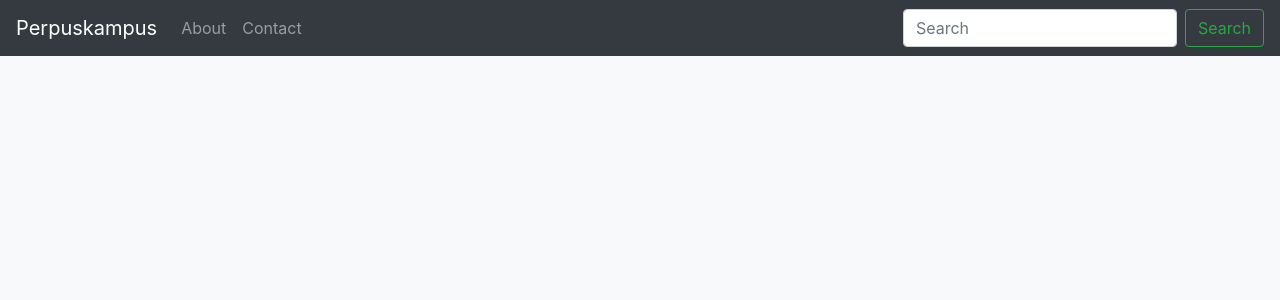
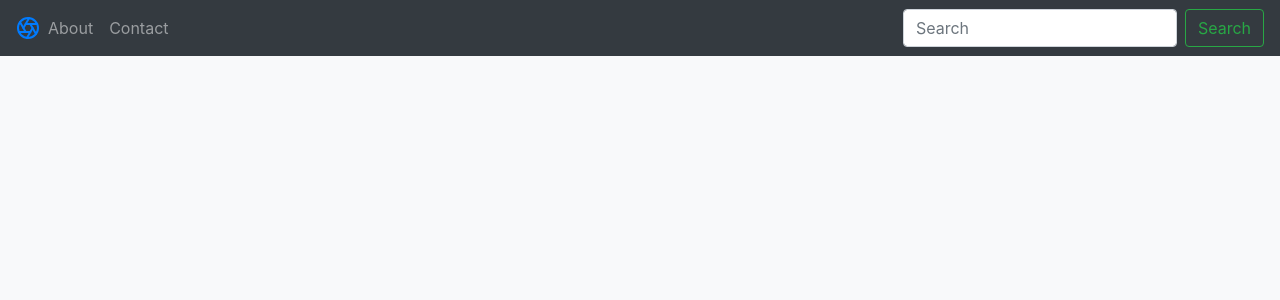
Before and after one commit to perpuskampus/perpuskampus.github.io, a Jekyll site: the page built from index.md, in a window 1280 px wide. Shown: the top 300 px of the page. Built offline with Jekyll 4.4.1, drawn with Linux system fonts in a browser that asks for light colours.

Commit message:
add logo

```diff
--- a/_includes/header.html
+++ b/_includes/header.html
@@ -1,5 +1,7 @@
 <nav class="navbar navbar-expand-md fixed-top navbar-dark bg-dark">
-    <a class="navbar-brand" href="#">{{ site.title }}</a>
+    <a class="py-2" href="#">
+        <svg xmlns="http://www.w3.org/2000/svg" width="24" height="24" viewBox="0 0 24 24" fill="none" stroke="currentColor" stroke-width="2" stroke-linecap="round" stroke-linejoin="round" class="d-block mx-auto"><circle cx="12" cy="12" r="10"></circle><line x1="14.31" y1="8" x2="20.05" y2="17.94"></line><line x1="9.69" y1="8" x2="21.17" y2="8"></line><line x1="7.38" y1="12" x2="13.12" y2="2.06"></line><line x1="9.69" y1="16" x2="3.95" y2="6.06"></line><line x1="14.31" y1="16" x2="2.83" y2="16"></line><line x1="16.62" y1="12" x2="10.88" y2="21.94"></line></svg>
+    </a>
     <button class="navbar-toggler p-0 border-0" type="button" data-toggle="offcanvas">
         <span class="navbar-toggler-icon"></span>
     </button>
```
